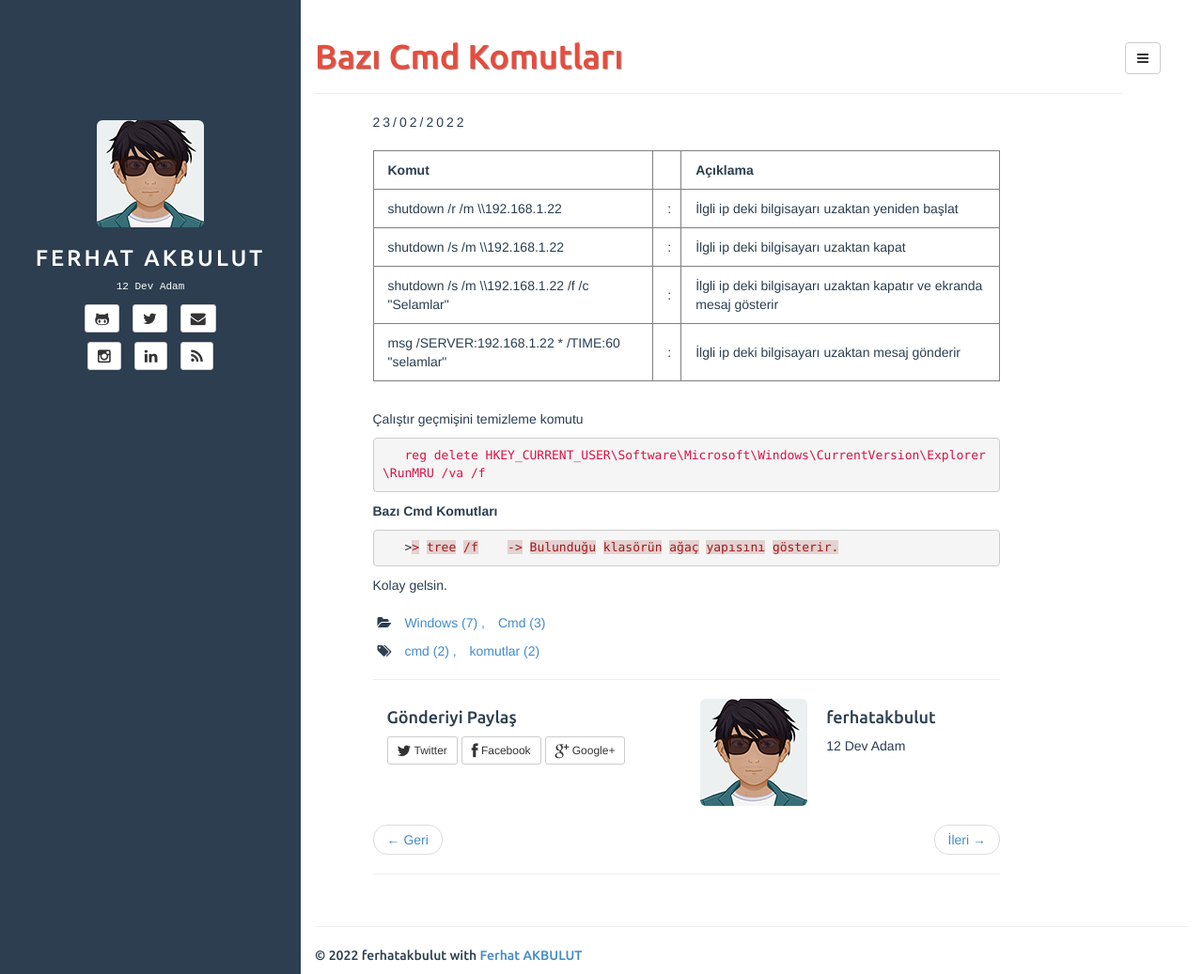
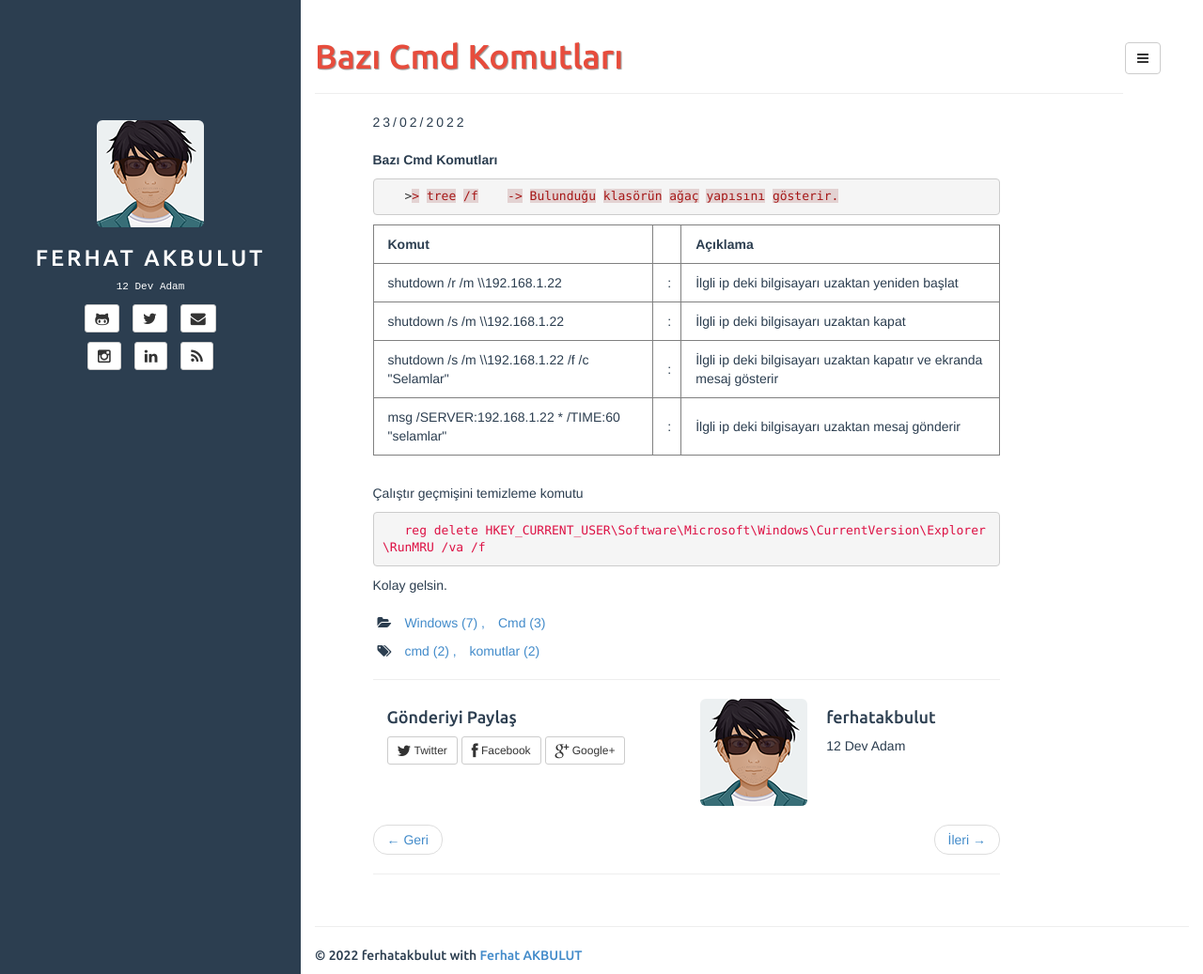
Before and after one commit to ferhatakbulut/ferhatakbulut.github.io, a Jekyll site: the page built from _posts/2022-02-23-cmd-komutlari.md, in a window 1280 px wide and 1037 px high. Shown: the whole window at 94% size. Built offline with Jekyll 4.4.1, drawn with Linux system fonts in a browser that asks for light colours.

Commit message:
update cmd command

```diff
--- a/_posts/2022-02-23-cmd-komutlari.md
+++ b/_posts/2022-02-23-cmd-komutlari.md
@@ -5,6 +5,16 @@ categories: [Windows,Cmd]
 tags: [cmd,komutlar]
 description: Bazı Cmd Komutları ve Açıklamaları
 ---
+
+
+**Bazı Cmd Komutları**
+
+{% highlight yaml %}
+
+   >> tree /f    -> Bulunduğu klasörün ağaç yapısını gösterir.
+
+{% endhighlight %}
+
 
 
 <table border='1'>
@@ -48,13 +58,6 @@ description: Bazı Cmd Komutları ve Açıklamaları
 
 {% endhighlight %}
 
-**Bazı Cmd Komutları**
-
-{% highlight yaml %}
-
-   >> tree /f    -> Bulunduğu klasörün ağaç yapısını gösterir.
-
-{% endhighlight %}
 
 
 Kolay gelsin.
```
